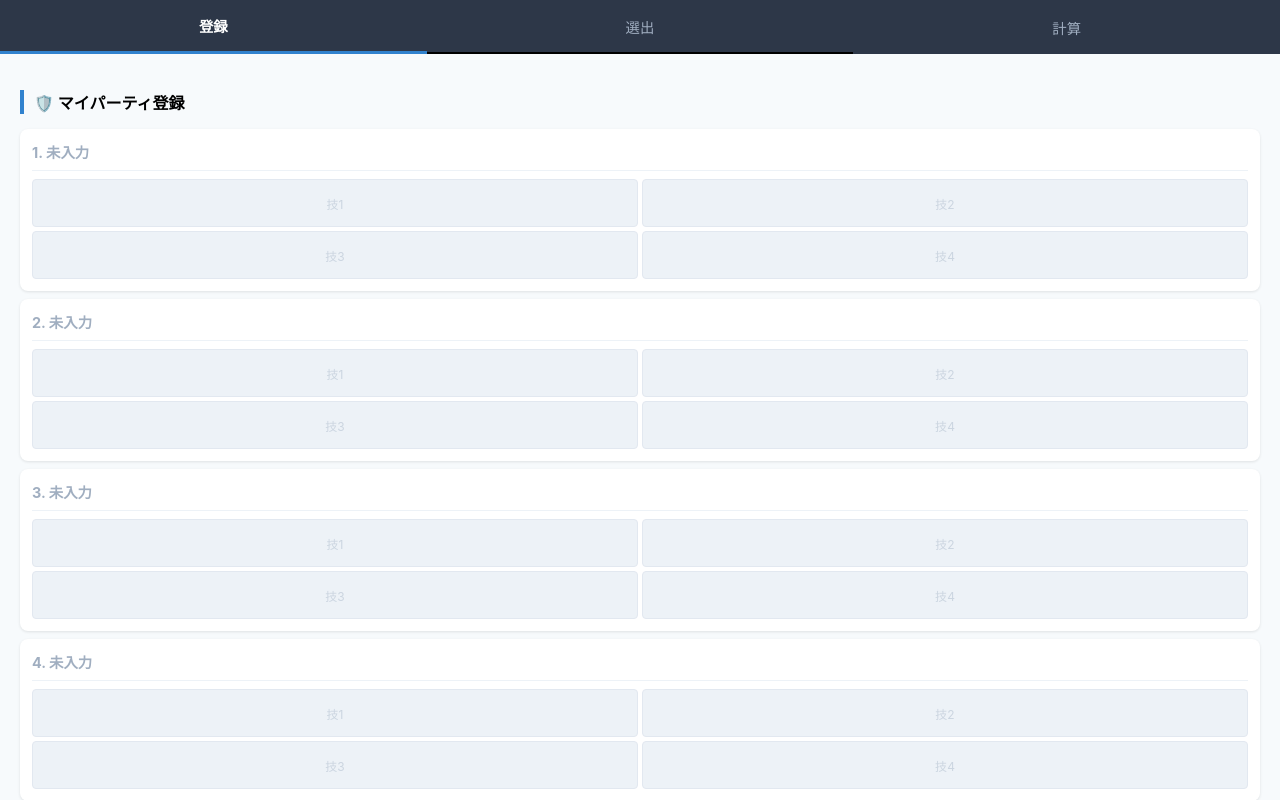
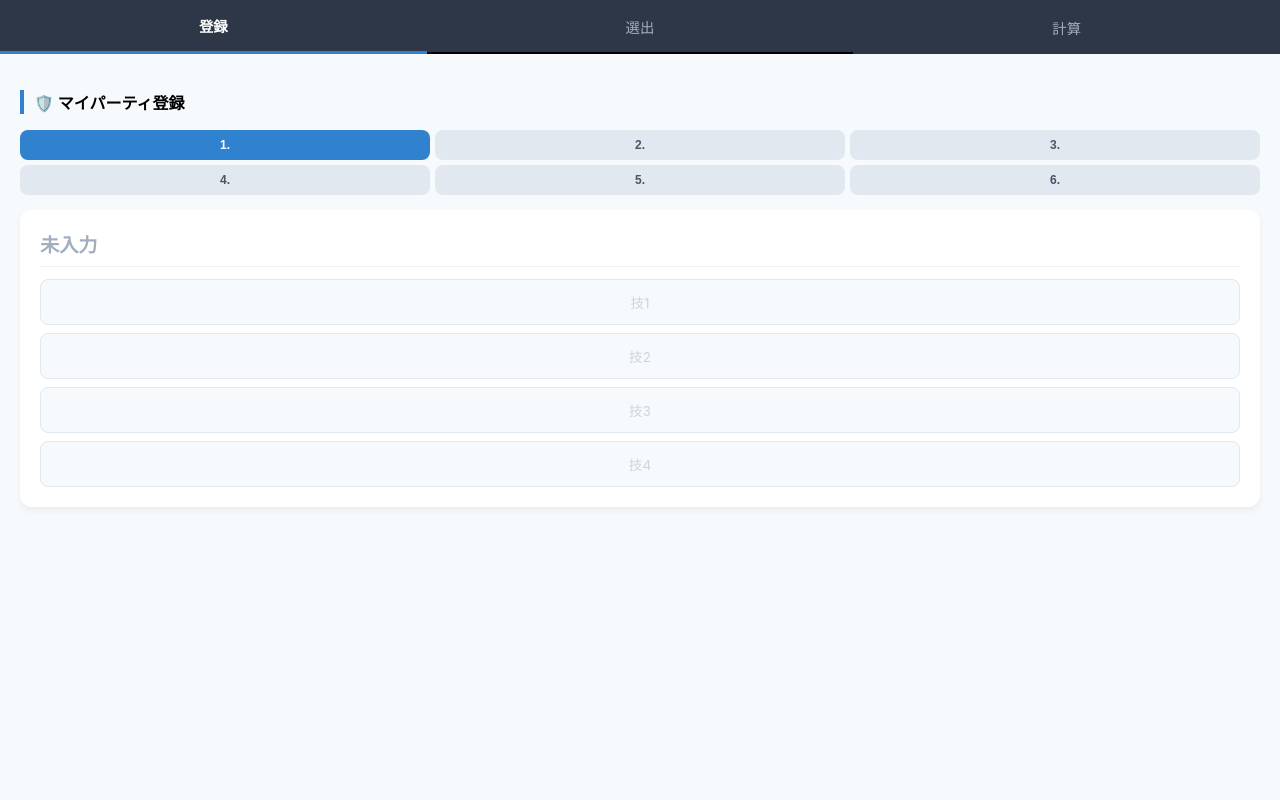
Before and after one commit to paripi/pokecham, a React (Create React App) app: page / in a window 1280 px wide. Both pictures are taken after a click on the button "登録". Shown: the top 800 px of the page. Built offline with nearby package versions, Linux system fonts and the light colour scheme.

Commit message:
登録タブ内もタブ化

```diff
--- a/src/App.js
+++ b/src/App.js
@@ -1,52 +1,28 @@
 import React, { useState } from 'react';
 import { POKEMON_DB, MOVE_DB, hiraToKata } from './pokemonData';
 
-// Appコンポーネント
+// --- アプリ本体 ---
 function App() {
-  const [view, setView] = useState('selection'); // 初期表示は選出画面
+  const [view, setView] = useState('selection');
   const initialPoke = { name: "未入力", s: 0, ts: 0, type: "", moves: ["", "", "", ""] };
-
-  // 自分側のパーティ（登録画面で編集）
   const [myParty, setMyParty] = useState(Array(6).fill(initialPoke));
-  // 相手側のパーティ（選出画面で編集）
   const [enemyParty, setEnemyParty] = useState(Array(6).fill(initialPoke));
-
-  // どちらを編集しているか管理 { type: 'my' | 'enemy', index: 0~5 }
   const [editConfig, setEditConfig] = useState(null);
 
-  // 技を更新するための関数を追加
-  const handleUpdateMove = (pokeIndex, moveIndex, moveName) => {
+  const handleSelectMove = (move) => {
+    if (!editConfig) return;
+    const { pokeIndex, moveIndex } = editConfig;
     const newParty = [...myParty];
-    // 技配列だけを新しくして更新
-    const newMoves = [...newParty[pokeIndex].moves];
-    newMoves[moveIndex] = moveName;
+    const newMoves = [...(newParty[pokeIndex].moves || ["", "", "", ""])];
+    newMoves[moveIndex] = move.name;
     newParty[pokeIndex] = { ...newParty[pokeIndex], moves: newMoves };
     setMyParty(newParty);
+    setEditConfig(null);
   };
 
-  // 技を選択した時の処理
-  const handleSelectMove = (move) => {
-    if (!editConfig || editConfig.moveIndex === null) return;
-
-    const { pokeIndex, moveIndex } = editConfig;
-    const newParty = [...myParty];
-    const newMoves = [...newParty[pokeIndex].moves];
-    newMoves[moveIndex] = move.name; // 技名をセット
-    newParty[pokeIndex] = { ...newParty[pokeIndex], moves: newMoves };
-    setMyParty(newParty);
-    setEditConfig(null); // モーダルを閉じる
-  };
-
-  // ポケモンが選択された時の処理
   const handleSelectPokemon = (poke) => {
     if (!editConfig) return;
-
-    // 選択したポケモンのデータをベースに、必ず moves を付与する
-    const newPokeData = {
-      ...poke,
-      moves: poke.moves || ["", "", "", ""] // 技枠がなければ初期化
-    };
-
+    const newPokeData = { ...poke, moves: poke.moves || ["", "", "", ""] };
     if (editConfig.type === 'my') {
       const newParty = [...myParty];
       newParty[editConfig.index] = newPokeData;
@@ -68,7 +44,6 @@ function App() {
       </nav>
 
       <main style={{ padding: '10px' }}>
-        {/* 1. 登録画面 */}
         {view === 'register' && (
           <RegisterView
             myParty={myParty}
@@ -76,24 +51,12 @@ function App() {
             onMoveClick={(pokeIndex, moveIndex) => setEditConfig({ type: 'my', pokeIndex, moveIndex })}
           />
         )}
-
-        {/* 2. 選出画面 */}
-        {view === 'selection' && (
-          <SelectionMatrix
-            myParty={myParty}
-            enemyParty={enemyParty}
-            onEnemyClick={(index) => setEditConfig({ type: 'enemy', index })}
-          />
-        )}
-
-        {/* 3. 計算画面（仮） */}
-        {view === 'calc' && <CalcView />}
+        {view === 'selection' && <SelectionMatrix myParty={myParty} enemyParty={enemyParty} onEnemyClick={(index) => setEditConfig({ type: 'enemy', index })} />}
+        {view === 'calc' && <div style={{textAlign: 'center', marginTop: '20px', color: '#718096'}}>📊 ダメージ計算（開発中）</div>}
       </main>
 
-      {/* 検索モーダル */}
       {editConfig !== null && (
         <SearchModal
-          // editConfig に moveIndex があれば 'move'、なければ 'pokemon'
           mode={editConfig.moveIndex !== undefined ? 'move' : 'pokemon'}
           onClose={() => setEditConfig(null)}
           onSelect={editConfig.moveIndex !== undefined ? handleSelectMove : handleSelectPokemon}
@@ -103,97 +66,135 @@ function App() {
   );
 }
 
-// --- 登録画面コンポーネント ---
+// --- 登録画面（タブ切り替え） ---
 function RegisterView({ myParty, onMyPokeClick, onMoveClick }) {
+  const [activeIdx, setActiveIdx] = useState(0);
+
   return (
     <div style={{ padding: '10px' }}>
-      <h3 style={{ fontSize: '1rem', borderLeft: '4px solid #3182ce', paddingLeft: '10px', marginBottom: '15px' }}>🛡️ マイパーティ登録</h3>
+      <h3 style={{ fontSize: '1rem', borderLeft: '4px solid #3182ce', paddingLeft: '10px' }}>🛡️ マイパーティ登録</h3>
+
+      {/* 6つのタブ：ポケモン名も表示 */}
+      <div style={{ display: 'grid', gridTemplateColumns: 'repeat(3, 1fr)', gap: '5px', margin: '15px 0' }}>
         {myParty.map((p, i) => (
-        <div key={i} style={registerCardStyle}>
-          {/* ポケモン選択部分 */}
-          <div onClick={() => onMyPokeClick(i)} style={{ borderBottom: '1px solid #edf2f7', paddingBottom: '8px', marginBottom: '8px' }}>
-            <div style={{ fontWeight: 'bold', fontSize: '0.9rem', color: p.name === "未入力" ? "#a0aec0" : "#2d3748" }}>
-              {i + 1}. {p.name}
-            </div>
-            {p.name !== "未入力" && (
-              <div style={{ fontSize: '0.75rem', color: '#718096' }}>
-                S:{p.s} / {p.type}
-              </div>
-            )}
+          <button
+            key={i}
+            onClick={() => setActiveIdx(i)}
+            style={{
+              padding: '8px 2px', border: 'none',
+              borderRadius: '8px', fontWeight: 'bold', fontSize: '0.75rem',
+              backgroundColor: activeIdx === i ? '#3182ce' : '#e2e8f0',
+              color: activeIdx === i ? '#fff' : '#4a5568',
+              overflow: 'hidden', textOverflow: 'ellipsis', whiteSpace: 'nowrap'
+            }}
+          >
+            {i + 1}. {p.name === "未入力" ? "" : p.name}
+          </button>
+        ))}
       </div>
 
-          {/* 技入力部分（4つ） */}
-          <div style={{ display: 'grid', gridTemplateColumns: '1fr 1fr', gap: '4px' }}>
-            {(p.moves || []).map((move, moveIdx) => (
+      <div style={registerCardStyle}>
+        <div onClick={() => onMyPokeClick(activeIdx)} style={{ borderBottom: '1px solid #edf2f7', paddingBottom: '8px', marginBottom: '12px', cursor: 'pointer' }}>
+          <div style={{ fontWeight: 'bold', fontSize: '1.2rem', color: myParty[activeIdx].name === "未入力" ? "#a0aec0" : "#2d3748" }}>
+            {myParty[activeIdx].name}
+          </div>
+        </div>
+
+        {/* 技を「縦並び」に変更 */}
+        <div style={{ display: 'flex', flexDirection: 'column', gap: '8px' }}>
+          {(myParty[activeIdx].moves || ["", "", "", ""]).map((move, moveIdx) => (
             <div
               key={moveIdx}
-                onClick={() => onMoveClick(i, moveIdx)}
-                style={{
-                  ...moveButtonStyle,
-                  // 未入力の時は薄い色にする
-                  backgroundColor: p.name === "未入力" ? "#edf2f7" : "#f7fafc"
-                }}
+              onClick={() => onMoveClick(activeIdx, moveIdx)}
+              style={{ ...moveButtonStyle, height: '20px' }}
             >
               {move || <span style={{ color: '#cbd5e0' }}>技{moveIdx + 1}</span>}
             </div>
           ))}
         </div>
       </div>
-      ))}
     </div>
   );
 }
 
-// 追加するスタイル
-const moveInputStyle = {
-  padding: '6px',
-  fontSize: '0.75rem',
-  border: '1px solid #e2e8f0',
-  borderRadius: '4px',
-  outline: 'none',
-  backgroundColor: '#f8fafc'
+// --- 検索モーダル（スクロール・競り上がり完全対策版） ---
+function SearchModal({ onClose, onSelect, mode }) {
+  const [modalHeight, setModalHeight] = useState('80vh');
+  React.useEffect(() => {
+    const scrollY = window.scrollY;
+    document.body.style.position = 'fixed';
+    document.body.style.top = `-${scrollY}px`;
+    document.body.style.width = '100%';
+    const onResize = () => window.visualViewport && setModalHeight(`${window.visualViewport.height * 0.9}px`);
+    window.visualViewport?.addEventListener('resize', onResize);
+    return () => {
+      window.visualViewport?.removeEventListener('resize', onResize);
+      document.body.style.position = '';
+      document.body.style.top = '';
+      document.body.style.width = '';
+      window.scrollTo(0, scrollY);
     };
+  }, []);
 
-// --- 選出マトリックスコンポーネント ---
+  const [query, setQuery] = useState('');
+  const normalize = (str) => (!str ? "" : hiraToKata(str).toLowerCase().replace(/[・\s　]/g, ""));
+  const results = (mode === 'move' ? MOVE_DB : POKEMON_DB).filter(item => normalize(item.name).includes(normalize(query)));
+
+  return (
+    <div style={modalOverlayStyle}>
+      <div style={{ ...modalContentStyle, height: modalHeight }}>
+        <input autoFocus placeholder={`${mode === 'move' ? '技' : 'ポケモン'}名検索...`} onChange={(e) => setQuery(e.target.value)} style={inputStyle} />
+        <div style={resultContainerStyle}>
+          {results.map(item => (
+            <div key={item.name} onClick={() => onSelect(item)} style={resultItemStyle}>
+              <div style={{ fontWeight: 'bold' }}>{item.name}</div>
+            </div>
+          ))}
+        </div>
+        <button onClick={onClose} style={closeBtnStyle}>閉じる</button>
+      </div>
+    </div>
+  );
+}
+
+// --- スタイル定義 ---
+const containerStyle = { width: '100vw', margin: '0 auto', backgroundColor: '#f7fafc', minHeight: '100vh', overflowX: 'hidden' };
+const navStyle = { display: 'flex', backgroundColor: '#2d3748', position: 'sticky', top: 0, zIndex: 10 };
+const tabStyle = { flex: 1, padding: '15px', color: '#a0aec0', background: 'none', border: 'none', fontSize: '0.9rem', cursor: 'pointer' };
+const activeTabStyle = { ...tabStyle, color: '#fff', fontWeight: 'bold', borderBottom: '3px solid #3182ce' };
+const modalOverlayStyle = { position: 'fixed', top: 0, left: 0, width: '100%', height: '100%', backgroundColor: 'rgba(0,0,0,0.6)', display: 'flex', justifyContent: 'center', alignItems: 'center', zIndex: 9999 };
+const modalContentStyle = { backgroundColor: '#fff', padding: '20px', borderRadius: '15px', width: '90%', maxWidth: '400px', display: 'flex', flexDirection: 'column', boxSizing: 'border-box', position: 'fixed', top: '50%', left: '50%', transform: 'translate(-50%, -50%)' };
+const resultContainerStyle = { marginTop: '10px', flex: 1, overflowY: 'auto', border: '1px solid #edf2f7', borderRadius: '8px', backgroundColor: '#fdfdfd', padding: '5px' };
+const resultItemStyle = { height: '55px', padding: '8px', borderBottom: '1px solid #edf2f7', cursor: 'pointer', display: 'flex', flexDirection: 'column', justifyContent: 'center' };
+const registerCardStyle = { backgroundColor: '#fff', padding: '20px', borderRadius: '12px', boxShadow: '0 4px 6px rgba(0,0,0,0.05)' };
+const moveButtonStyle = { backgroundColor: '#f7fafc', border: '1px solid #e2e8f0', borderRadius: '8px', padding: '12px', textAlign: 'center', fontSize: '0.85rem', cursor: 'pointer' };
+const inputStyle = { width: '100%', padding: '15px', borderRadius: '10px', border: '2px solid #3182ce', fontSize: '16px', boxSizing: 'border-box', height: '50px' };
+const closeBtnStyle = { width: '100%', marginTop: '15px', padding: '12px', border: 'none', borderRadius: '8px', backgroundColor: '#718096', color: '#fff', fontWeight: 'bold' };
+const matrixWrapperStyle = { overflowX: 'auto', padding: '10px 0' };
+const tableStyle = { borderCollapse: 'collapse', tableLayout: 'fixed', width: 'clamp(400px, 95vw, 800px)', margin: '0 auto' };
+const headerCellStyle = { width: '15%', height: '95px', border: '1px solid #e2e8f0', backgroundColor: '#edf2f7' };
+const myHeaderStyle = { ...headerCellStyle, backgroundColor: '#ebf8ff' };
+const enemyHeaderStyle = { ...headerCellStyle, backgroundColor: '#fff5f5', cursor: 'pointer' };
+const innerHeaderStyle = { display: 'flex', flexDirection: 'column', justifyContent: 'space-between', height: '100%', padding: '4px', textAlign: 'center', fontSize: '0.6rem' };
+const headerTextStyle = { fontWeight: 'bold', display: '-webkit-box', WebkitBoxOrient: 'vertical', WebkitLineClamp: 3, overflow: 'hidden' };
+const infoTextStyle = { fontSize: '0.55rem' };
+const cellStyle = { width: '15%', height: '55px', border: '1px solid #e2e8f0', textAlign: 'center', fontSize: '1.2rem', backgroundColor: '#fff' };
+
 function SelectionMatrix({ myParty, enemyParty, onEnemyClick }) {
   return (
     <div style={matrixWrapperStyle}>
       <table style={tableStyle}>
         <thead>
           <tr>
-            <th style={headerCellStyle}>
-              <div style={innerHeaderStyle}>自分 \ 相手</div>
-            </th>
-            {enemyParty.map((p, i) => (
-              <th key={i} onClick={() => onEnemyClick(i)} style={enemyHeaderStyle}>
-                <div style={innerHeaderStyle}>
-                  <div style={{...headerTextStyle, color: '#e53e3e'}}>{p.name}</div>
-                  <div>
-                    <div style={{...infoTextStyle, color: '#e53e3e'}}>{p.ts > 0 ? `ts:${p.ts}` : '-'}</div>
-                    <div style={{...infoTextStyle, color: '#e53e3e'}}>{p.type || '-'}</div>
-                  </div>
-                </div>
-              </th>
-            ))}
+            <th style={headerCellStyle}>自分\相手</th>
+            {enemyParty.map((p, i) => <th key={i} onClick={() => onEnemyClick(i)} style={enemyHeaderStyle}><div style={innerHeaderStyle}><div style={{...headerTextStyle, color: '#e53e3e'}}>{p.name}</div></div></th>)}
           </tr>
         </thead>
         <tbody>
           {myParty.map((myPoke, i) => (
             <tr key={i}>
-              <td style={myHeaderStyle}>
-                <div style={innerHeaderStyle}>
-                  <div style={{...headerTextStyle, color: '#3182ce'}}>{myPoke.name}</div>
-                  <div>
-                    <div style={infoTextStyle}>{myPoke.ts > 0 ? `ts:${myPoke.ts}` : '-'}</div>
-                    <div style={infoTextStyle}>{myPoke.type || '-'}</div>
-                  </div>
-                </div>
-              </td>
-              {enemyParty.map((enPoke, j) => (
-                <td key={j} style={cellStyle}>
-                  {enPoke.ts > 0 && myPoke.ts > 0 && (myPoke.ts > enPoke.ts ? "🚀" : "🐢")}
-                </td>
-              ))}
+              <td style={myHeaderStyle}><div style={innerHeaderStyle}><div style={{...headerTextStyle, color: '#3182ce'}}>{myPoke.name}</div></div></td>
+              {enemyParty.map((enPoke, j) => <td key={j} style={cellStyle}>{enPoke.ts > 0 && myPoke.ts > 0 && (myPoke.ts > enPoke.ts ? "🚀" : "🐢")}</td>)}
             </tr>
           ))}
         </tbody>
@@ -202,214 +203,4 @@ function SelectionMatrix({ myParty, enemyParty, onEnemyClick }) {
   );
 }
 
-function CalcView() {
-  return <div style={{ padding: '20px', textAlign: 'center', color: '#718096' }}>📊 ダメージ計算（開発中）</div>;
-}
-
-// --- 検索モーダルコンポーネント ---
-function SearchModal({ onClose, onSelect, mode }) {
-  const [modalHeight, setModalHeight] = useState('80vh');
-
-  React.useEffect(() => {
-    // スクロール固定
-    const scrollY = window.scrollY;
-    document.body.style.position = 'fixed';
-    document.body.style.top = `-${scrollY}px`;
-    document.body.style.width = '100%';
-
-    // ビューポート変化を追跡（キーボード対応）
-    const onResize = () => {
-      if (window.visualViewport) {
-        // キーボード分を引いた高さにモーダルを合わせる
-        setModalHeight(`${window.visualViewport.height * 0.9}px`);
-      }
-    };
-
-    window.visualViewport?.addEventListener('resize', onResize);
-    onResize(); // 初期化
-
-    return () => {
-      window.visualViewport?.removeEventListener('resize', onResize);
-      document.body.style.position = '';
-      document.body.style.top = '';
-      window.scrollTo(0, scrollY);
-    };
-  }, []);
-
-  const [query, setQuery] = useState('');
-  const normalize = (str) => {
-      if (!str) return "";
-      return hiraToKata(str)                // 1. ひらがなをカタカナに
-        .toLowerCase()                      // 2. アルファベットを小文字に
-        .replace(/[・\s　]/g, "")           // 3. 中黒、スペース（全角・半角）を除去
-        .replace(/[ぁ-ん]/g, m => String.fromCharCode(m.charCodeAt(0) + 0x60)); // 念のためカタカナに
-    };
-
-  const data = mode === 'move' ? MOVE_DB : POKEMON_DB;
-  // 常に8件分くらいのスペースを確保するためのリスト作成
-  const results = data.filter(item => normalize(item.name).includes(normalize(query)));
-  return (
-    <div style={modalOverlayStyle}>
-      <div style={{ ...modalContentStyle, height: modalHeight }}>
-        <input
-          autoFocus
-          placeholder={`${mode === 'move' ? '技' : 'ポケモン'}名で検索...`}
-          onChange={(e) => setQuery(e.target.value)}
-          style={inputStyle}
-        />
-
-        {/* 結果エリア：ここを固定サイズにする */}
-        <div style={resultContainerStyle}>
-          {results.length > 0 ? (
-            results.map(item => (
-              <div key={item.name} onClick={() => onSelect(item)} style={resultItemStyle}>
-                <div style={{ fontWeight: 'bold', fontSize: '0.9rem' }}>{item.name}</div>
-                {/* 技の場合の追加情報 (v-if) */}
-                    {mode === 'move' && (
-                      <div style={{ fontSize: '0.7rem', color: '#888' }}>
-                        {item.type} / {item.category} / 威:{item.power}
-                      </div>
-                    )}
-
-                {/* ポケモンの場合の追加情報 (v-else相当) */}
-                {mode !== 'move' && (
-                  <div style={{ fontSize: '0.7rem', color: '#888' }}>
-                    S:{item.s} / {item.type}
-                  </div>
-                )}
-              </div>
-            ))
-          ) : (
-            // 検索結果がない時も高さを維持するためのダミーメッセージ
-            <div style={noResultStyle}>一致するデータがありません</div>
-          )}
-        </div>
-
-        <button onClick={onClose} style={closeBtnStyle}>閉じる</button>
-      </div>
-    </div>
-  );
-}
-
-// SearchModal のスタイルを適用する関数
-const modalOverlayStyle = {
-  position: 'fixed',
-  top: 0,
-  left: 0,
-  width: '100%',
-  height: '100%',
-  backgroundColor: 'rgba(0,0,0,0.6)',
-  display: 'flex',
-  justifyContent: 'center',
-  alignItems: 'center',
-  zIndex: 9999,
-  padding: '10px'
-};
-
-const modalContentStyle = {
-  backgroundColor: '#fff',
-  padding: '20px',
-  borderRadius: '15px',
-  width: '90%',
-  maxWidth: '400px',
-  // ここで固定値ではなく変数(modalHeight)を使う
-  display: 'flex',
-  flexDirection: 'column',
-  boxSizing: 'border-box',
-  position: 'fixed',
-  top: '50%',
-  left: '50%',
-  transform: 'translate(-50%, -50%)' // 画面中央に絶対固定
-};
-
-const resultContainerStyle = {
-  marginTop: '10px',
-  flex: 1,           // 空きスペースをすべて使う
-  overflowY: 'auto', // ここでスクロールさせる
-  border: '1px solid #edf2f7',
-  borderRadius: '8px',
-  backgroundColor: '#fdfdfd',
-  minHeight: '100px' // 最低限の高さは確保
-};
-
-const noResultStyle = {
-  height: '100%',
-  display: 'flex',
-  alignItems: 'center',
-  justifyContent: 'center',
-  fontSize: '0.8rem',
-  color: '#a0aec0'
-};
-
-const resultItemStyle = {
-  height: '50px', // 各アイテムの高さを固定
-  padding: '8px 12px',
-  borderBottom: '1px solid #edf2f7',
-  cursor: 'pointer',
-  boxSizing: 'border-box',
-  display: 'flex',
-  flexDirection: 'column',
-  justifyContent: 'center'
-};
-
-// --- スタイル定義（既存の設定を継承） ---
-const tableWidth = 'clamp(400px, calc(100vw - 32px), 800px)';
-const cellWidth = `calc(${tableWidth} / 7)`;
-const headerHeight = '95px';
-
-const containerStyle = { width: '100vw', maxWidth: '100vw', margin: '0 auto', backgroundColor: '#f7fafc', minHeight: '100vh', overflowX: 'hidden' };
-const navStyle = { display: 'flex', backgroundColor: '#2d3748', position: 'sticky', top: 0, zIndex: 10 };
-const tabStyle = { flex: 1, padding: '15px', color: '#a0aec0', background: 'none', border: 'none', fontSize: '0.9rem', cursor: 'pointer' };
-const activeTabStyle = { ...tabStyle, color: '#fff', fontWeight: 'bold', borderBottom: '3px solid #3182ce' };
-
-const matrixWrapperStyle = { overflowX: 'auto', WebkitOverflowScrolling: 'touch', padding: '10px 0' };
-const tableStyle = { borderCollapse: 'collapse', tableLayout: 'fixed', width: tableWidth, margin: '0 auto' };
-
-const headerCellStyle = { width: cellWidth, height: headerHeight, border: '1px solid #e2e8f0', backgroundColor: '#edf2f7', padding: 0 };
-const myHeaderStyle = { ...headerCellStyle, backgroundColor: '#ebf8ff' };
-const enemyHeaderStyle = { ...headerCellStyle, backgroundColor: '#fff5f5', cursor: 'pointer' };
-
-const innerHeaderStyle = {
-  display: 'flex', flexDirection: 'column', justifyContent: 'space-between',
-  height: '100%', padding: '6px 2px', boxSizing: 'border-box', textAlign: 'center'
-};
-
-const headerTextStyle = {
-  fontSize: '0.65rem', lineHeight: '1.2', fontWeight: 'bold',
-  display: '-webkit-box', WebkitBoxOrient: 'vertical', WebkitLineClamp: 3,
-  overflow: 'hidden', wordBreak: 'break-all'
-};
-
-const infoTextStyle = { fontSize: '0.55rem', fontWeight: 'normal', lineHeight: '1.1' };
-const cellStyle = { width: cellWidth, height: '55px', border: '1px solid #e2e8f0', textAlign: 'center', fontSize: '1.2rem', backgroundColor: '#fff' };
-
-const moveButtonStyle = {
-  backgroundColor: '#f7fafc',
-  border: '1px solid #e2e8f0',
-  borderRadius: '4px',
-  padding: '8px',
-  textAlign: 'center',
-  fontSize: '0.75rem',
-  cursor: 'pointer',
-  minHeight: '30px',
-  display: 'flex',
-  alignItems: 'center',
-  justifyContent: 'center',
-  color: '#4a5568'
-};
-
-const registerCardStyle = { backgroundColor: '#fff', padding: '12px', borderRadius: '8px', marginBottom: '8px', boxShadow: '0 1px 3px rgba(0,0,0,0.1)', cursor: 'pointer' };
-const inputStyle = {
-  width: '100%',
-  padding: '12px',
-  borderRadius: '10px',
-  border: '2px solid #3182ce',
-  boxSizing: 'border-box',
-  fontSize: '16px', // ここを16px以上に設定
-  outline: 'none',
-  // スマホで入力しやすいように少し高さを出す
-  height: '48px'
-};
-const closeBtnStyle = { width: '100%', marginTop: '15px', padding: '10px', border: 'none', borderRadius: '8px', backgroundColor: '#718096', color: '#fff' };
-
 export default App;
```
Lines whose indentation alone changed are shown as unchanged.
